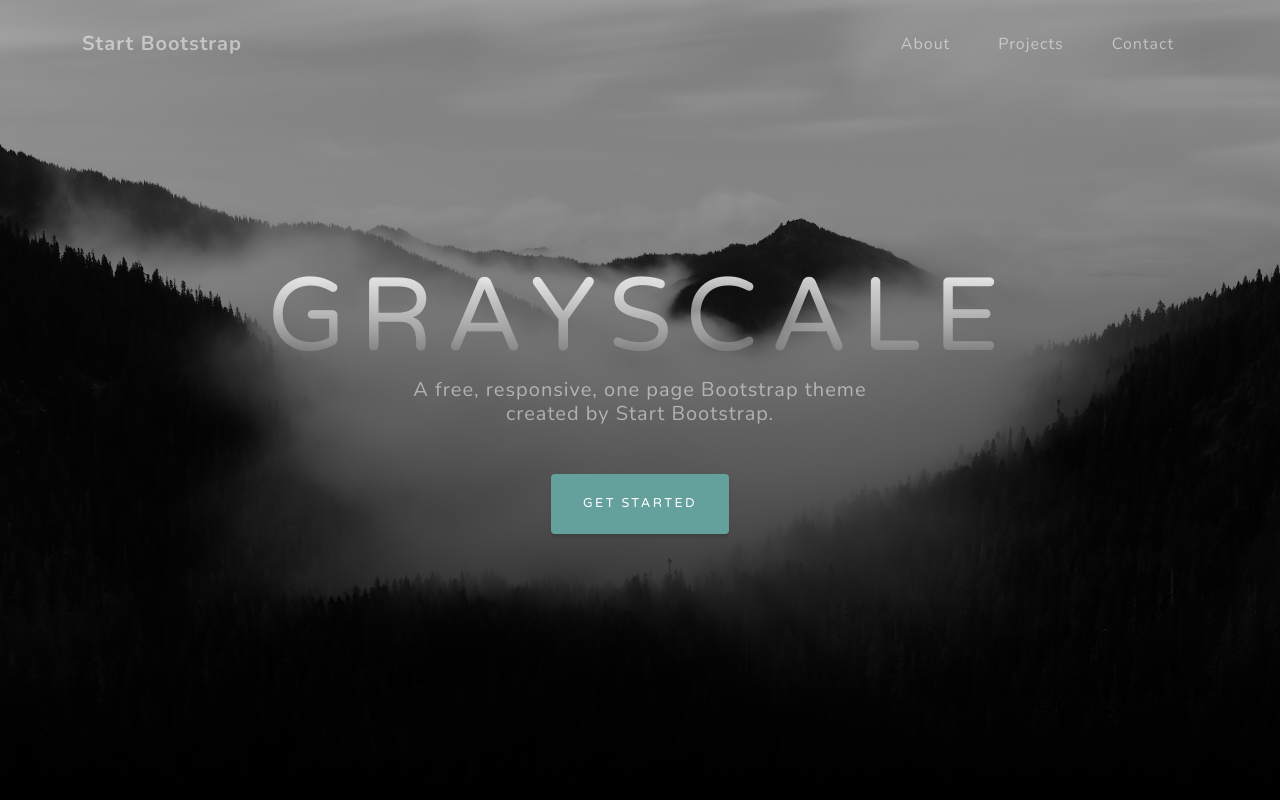
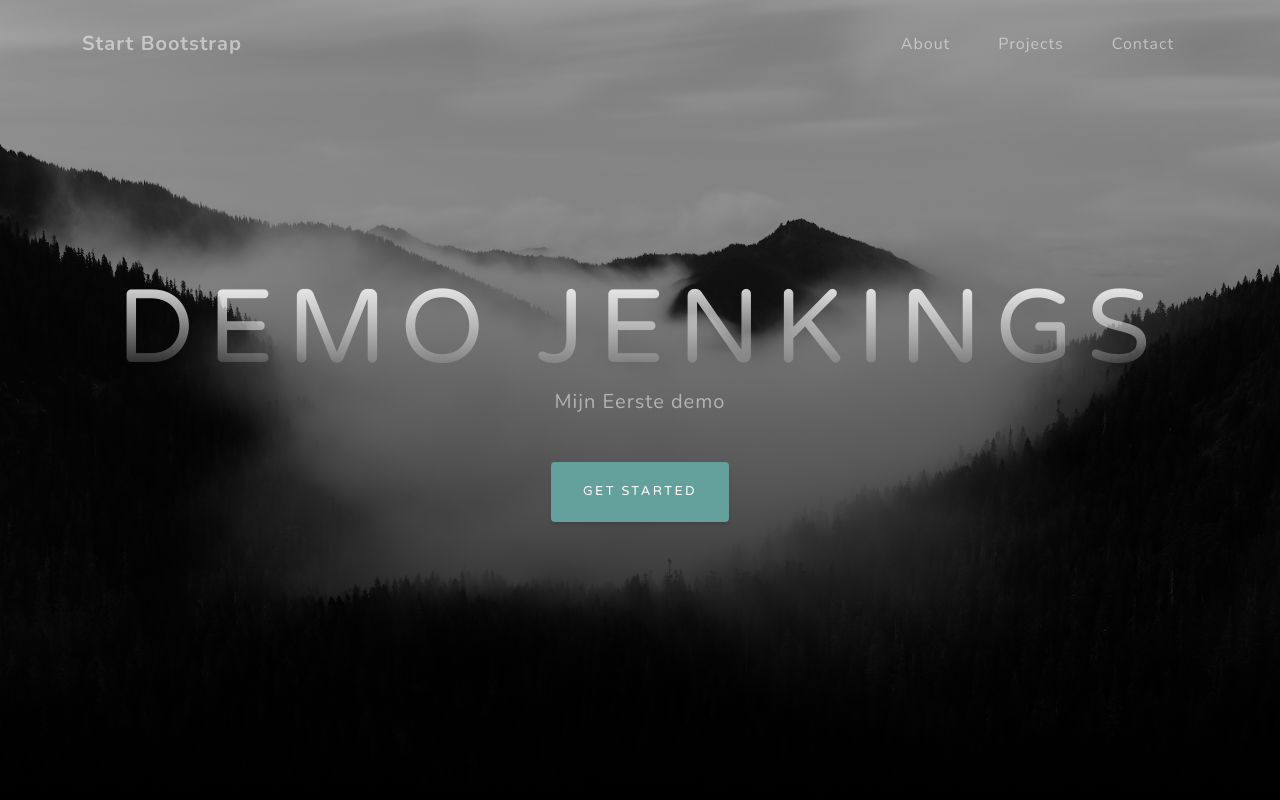
Before and after one commit to BartTho/Jenkins.web, a plain HTML site: page index.html in a window 1280 px wide. Shown: the top 800 px of the page. Drawn offline with nearby package versions, Linux system fonts and the light colour scheme.

Commit message:
Update index.html

```diff
--- a/index.html
+++ b/index.html
@@ -37,8 +37,8 @@
         <header class="masthead">
             <div class="container d-flex h-100 align-items-center">
                 <div class="mx-auto text-center">
-                    <h1 class="mx-auto my-0 text-uppercase">Grayscale</h1>
-                    <h2 class="text-white-50 mx-auto mt-2 mb-5">A free, responsive, one page Bootstrap theme created by Start Bootstrap.</h2>
+                    <h1 class="mx-auto my-0 text-uppercase">Demo Jenkings</h1>
+                    <h2 class="text-white-50 mx-auto mt-2 mb-5">Mijn Eerste demo</h2>
                     <a class="btn btn-primary js-scroll-trigger" href="#about">Get Started</a>
                 </div>
             </div>
```
